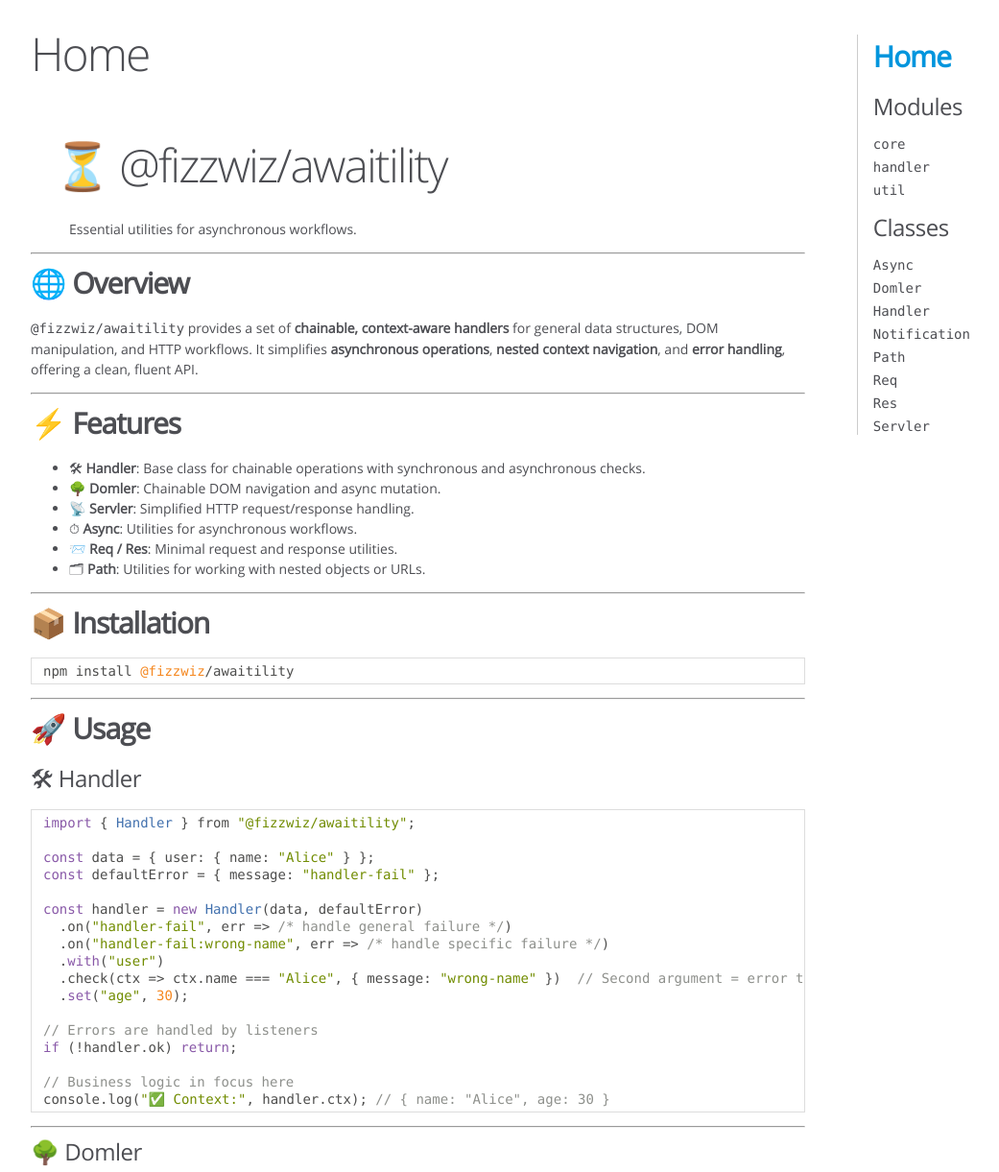
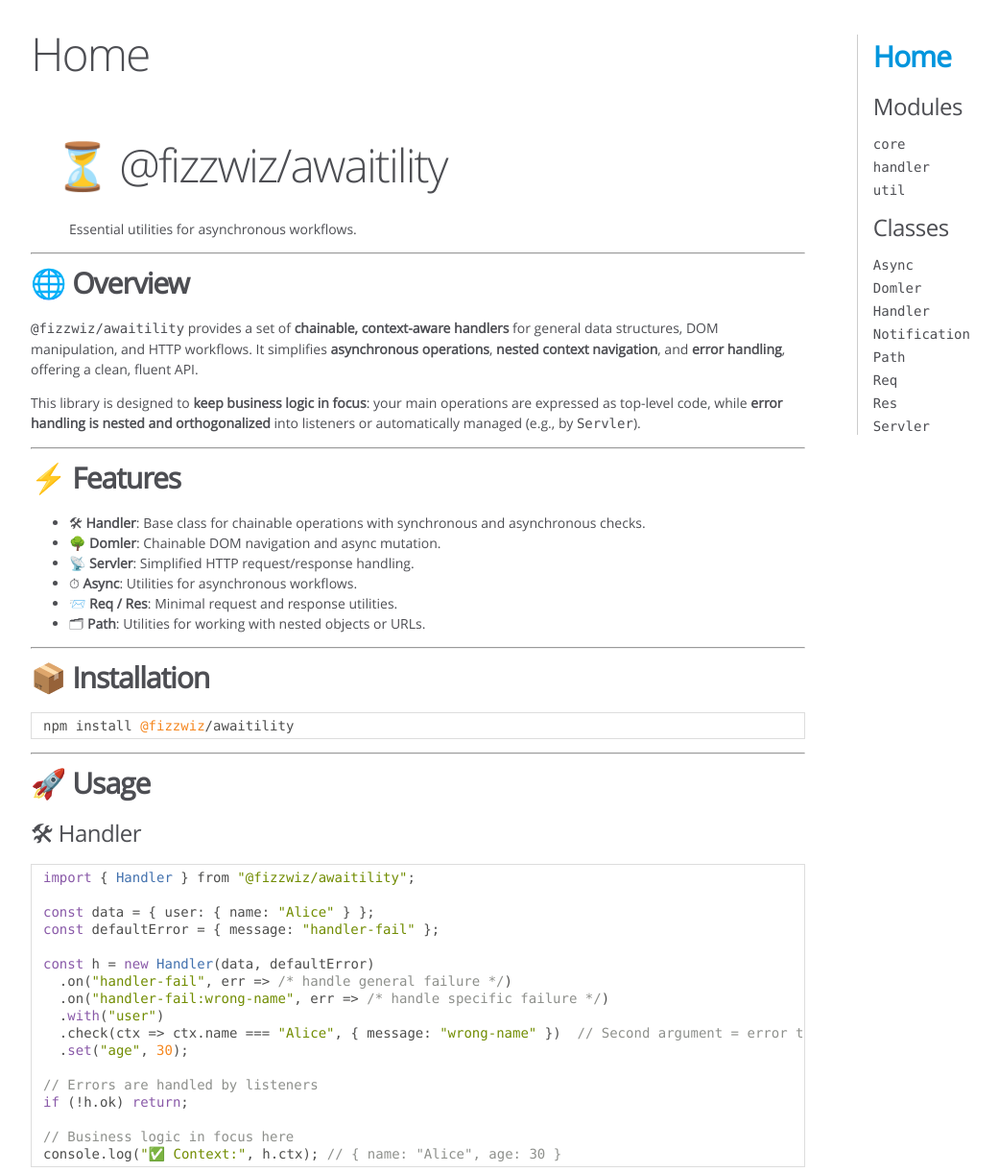
Before and after one commit to fizzwiz/awaitility, a website built with webpack: page docs/index.html in a window 1280 px wide. Shown: the top 1221 px of the page at 96% size, without its empty margins (0-1041 px from the left). Built offline with nearby package versions, Linux system fonts and the light colour scheme.

Commit message:
improved README.md

```diff
--- a/docs/index.html
+++ b/docs/index.html
@@ -51,6 +51,7 @@
 <h2>🌐 Overview</h2>
 <p><code>@fizzwiz/awaitility</code> provides a set of <strong>chainable, context-aware handlers</strong> for general data structures, DOM manipulation, and HTTP workflows.
 It simplifies <strong>asynchronous operations</strong>, <strong>nested context navigation</strong>, and <strong>error handling</strong>, offering a clean, fluent API.</p>
+<p>This library is designed to <strong>keep business logic in focus</strong>: your main operations are expressed as top-level code, while <strong>error handling is nested and orthogonalized</strong> into listeners or automatically managed (e.g., by <code>Servler</code>).</p>
 <hr>
 <h2>⚡ Features</h2>
 <ul>
@@ -73,7 +74,7 @@
 const data = { user: { name: &quot;Alice&quot; } };
 const defaultError = { message: &quot;handler-fail&quot; };
 
-const handler = new Handler(data, defaultError)
+const h = new Handler(data, defaultError)
   .on(&quot;handler-fail&quot;, err => /* handle general failure */)
   .on(&quot;handler-fail:wrong-name&quot;, err => /* handle specific failure */)
   .with(&quot;user&quot;)
@@ -81,11 +82,10 @@
   .set(&quot;age&quot;, 30);
 
 // Errors are handled by listeners
-if (!handler.ok) return;
+if (!h.ok) return;
 
 // Business logic in focus here
-console.log(&quot;✅ Context:&quot;, handler.ctx); // { name: &quot;Alice&quot;, age: 30 }
-
+console.log(&quot;✅ Context:&quot;, h.ctx); // { name: &quot;Alice&quot;, age: 30 }
 </code></pre>
 <hr>
 <h3>🌳 Domler</h3>
@@ -109,7 +109,6 @@
     // Business logic in focus here
   }
 &lt;/script>
-
 </code></pre>
 <hr>
 <h3>📡 Servler</h3>
@@ -123,8 +122,8 @@
     .checkMethod(&quot;POST&quot;)
     .checkContentType(/application\/json/)   // Require JSON body
     .checkAccept(/application\/json/)       // Client must accept JSON
-    .prepareQuery()                         // Attach req.query if missing
-    .prepareCookies();                      // Attach req.cookies if missing
+    .prepareQuery()                          // Attach req.query if missing
+    .prepareCookies();                       // Attach req.cookies if missing
 
   // Attach req.body (async operation) if missing
   await h.prepareBody();
@@ -138,7 +137,6 @@
   // Send JSON response
   Res.json(res, 200, result);
 }
-
 </code></pre>
 <hr>
 <h2>📚 API Reference</h2>
@@ -195,7 +193,7 @@
 <br class="clear">
 
 <footer>
-    Documentation generated by <a href="https://github.com/jsdoc/jsdoc">JSDoc 4.0.2</a> on Thu Sep 18 2025 09:33:14 GMT+0200 (Ora legale dell’Europa centrale)
+    Documentation generated by <a href="https://github.com/jsdoc/jsdoc">JSDoc 4.0.2</a> on Thu Sep 18 2025 09:56:05 GMT+0200 (Ora legale dell’Europa centrale)
 </footer>
 
 <script> prettyPrint(); </script>
```
Also changed, not shown: docs/Async.html (+1 -1 lines), docs/Domler.html (+1 -1 lines), docs/Handler.html (+1 -1 lines), docs/Notification.html (+1 -1 lines), docs/Path.html (+1 -1 lines), docs/Req.html (+1 -1 lines), docs/Res.html (+1 -1 lines), docs/Servler.html (+1 -1 lines), docs/module-core.html (+1 -1 lines), docs/module-handler.html (+1 -1 lines), docs/module-util.html (+1 -1 lines).
